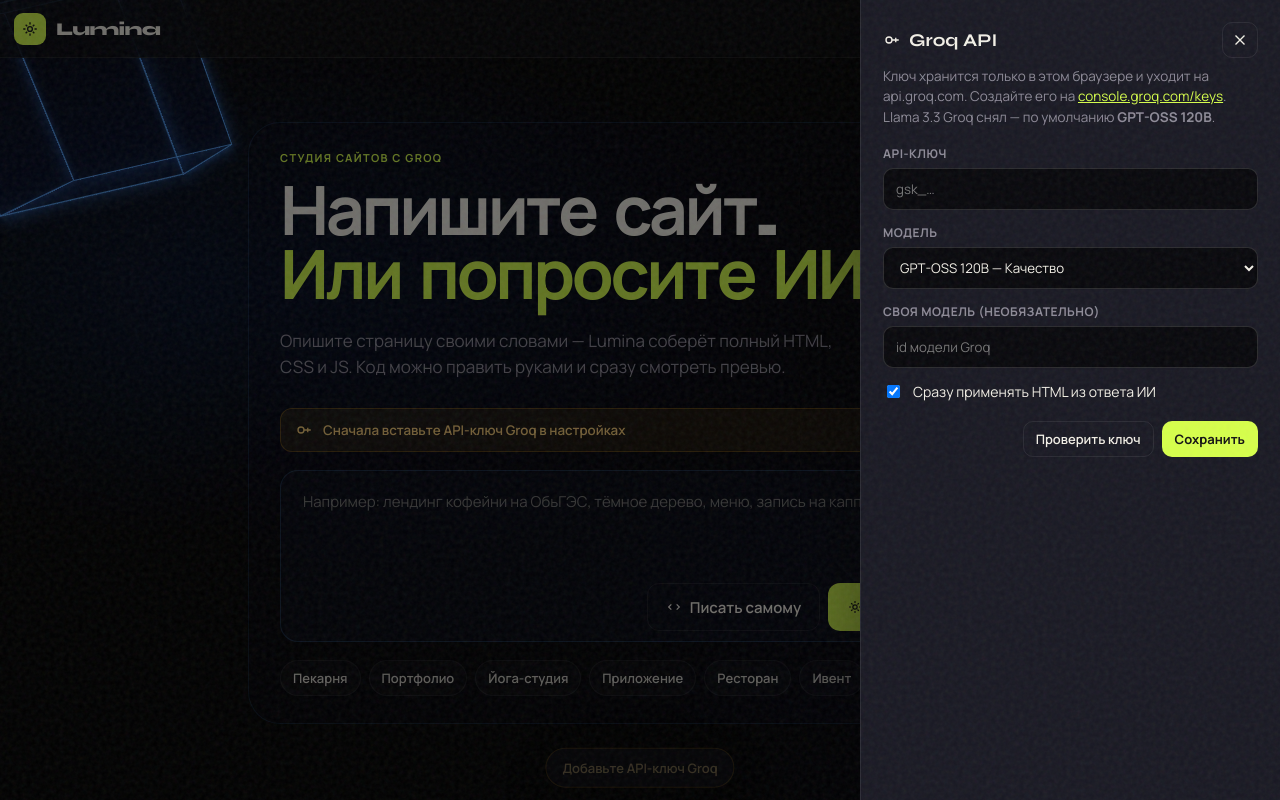
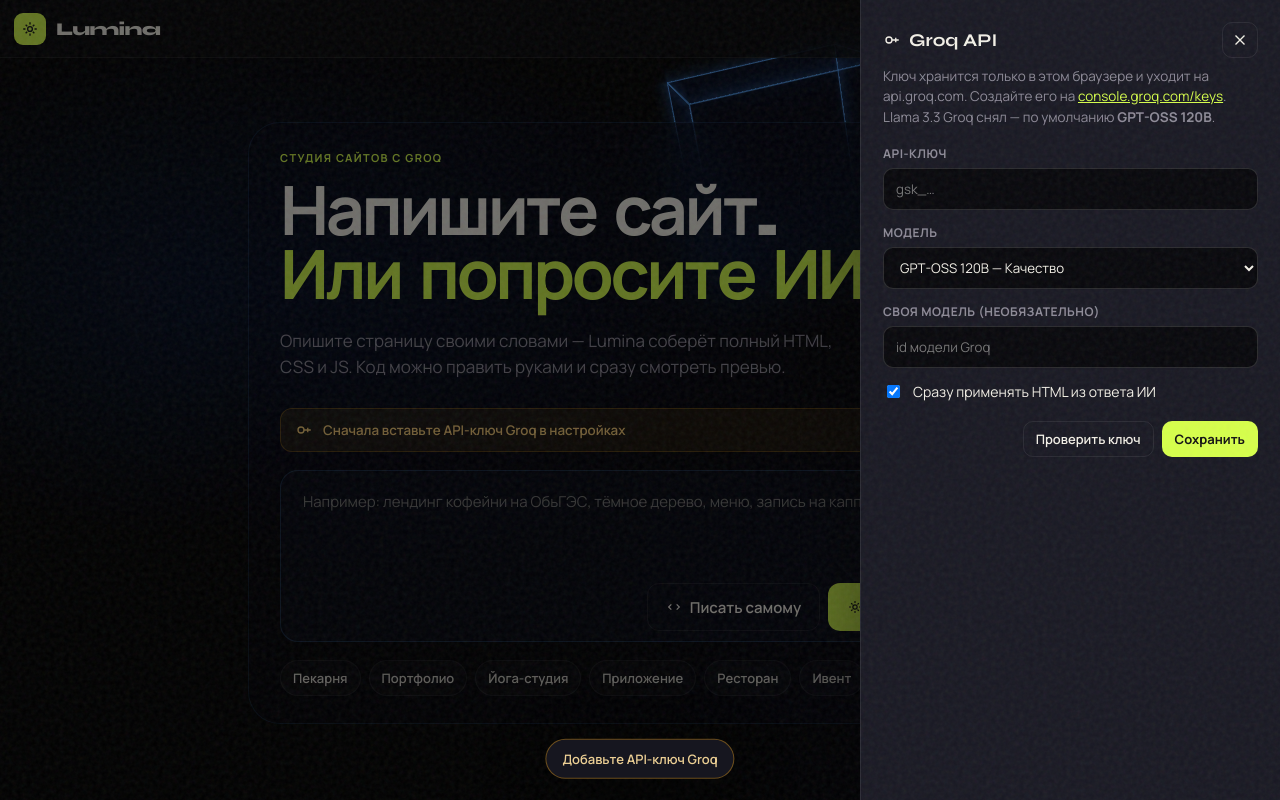
Before and after one commit to MrAtErzix/lumina, a website built with Vite: page index.html in a window 1280 px wide. Both pictures are taken after typing "Sample" into the empty fields and a click on the button "Создать с ИИ". Built offline with nearby package versions, Linux system fonts and the light colour scheme; a web font is replaced by a local one.

Commit message:
Start cube physics and mouse trail on load
startFx was imported but never called, so Vite dropped the whole effect.

```diff
--- a/src/fx.js
+++ b/src/fx.js
@@ -1,19 +1,32 @@
 const LIFE = 700
 const SIZE = 180
-const HIT = 118
 
 function cmPx(n) {
   const el = document.createElement('div')
-  el.style.cssText = `position:absolute;visibility:hidden;width:${n}cm;height:0`
+  el.style.cssText = `position:absolute;left:-9999px;top:0;width:${n}cm;height:1px`
   document.body.appendChild(el)
-  const px = el.offsetWidth
+  const px = el.getBoundingClientRect().width
   el.remove()
-  return px || n * 37.795
+  return px > 1 ? px : n * 37.7952755906
 }
 
+function isUi(el) {
+  return !!(
+    el &&
+    el.closest &&
+    el.closest(
+      'button, a, input, textarea, select, label, .hero-glass, .catalog, .topbar, .overlay, .studio, .modal, .toast',
+    )
+  )
+}
+
+let started = false
+
 export function startFx() {
+  if (started) return
   const wrap = document.querySelector('.holo-wrap')
   if (!wrap) return
+  started = true
 
   const canvas = document.createElement('canvas')
   canvas.className = 'trail-canvas'
@@ -21,21 +34,23 @@
   const ctx = canvas.getContext('2d')
 
   const stickLen = cmPx(2)
+  const hitR = SIZE * 0.78
 
-  let x = window.innerWidth * 0.62
-  let y = window.innerHeight * 0.4
-  let vx = 0.55
-  let vy = -0.28
+  let x = Math.max(SIZE, window.innerWidth * 0.72)
+  let y = Math.max(SIZE, window.innerHeight * 0.38)
+  let vx = 1.25
+  let vy = -0.7
   let dragging = false
   let inside = false
-  let lastMx = x
-  let lastMy = y
+  let lastMx = 0
+  let lastMy = 0
+  let hasMouse = false
   let lastT = performance.now()
   let anchor = null
 
-  wrap.style.animation = 'none'
   wrap.style.left = '0'
   wrap.style.top = '0'
+  wrap.style.margin = '0'
   wrap.style.cursor = 'grab'
 
   const sticks = []
@@ -45,8 +60,8 @@
     const dpr = Math.min(2, window.devicePixelRatio || 1)
     canvas.width = Math.floor(window.innerWidth * dpr)
     canvas.height = Math.floor(window.innerHeight * dpr)
-    canvas.style.width = window.innerWidth + 'px'
-    canvas.style.height = window.innerHeight + 'px'
+    canvas.style.width = `${window.innerWidth}px`
+    canvas.style.height = `${window.innerHeight}px`
     ctx.setTransform(dpr, 0, 0, dpr, 0, 0)
   }
   resize()
@@ -60,13 +75,17 @@
   }
 
   function trailTo(mx, my) {
+    if (document.body.classList.contains('on-studio')) {
+      anchor = null
+      return
+    }
     if (!anchor) {
       anchor = { x: mx, y: my }
       addDot(mx, my)
       return
     }
-    const jump = Math.hypot(mx - lastMx, my - lastMy)
-    if (jump > stickLen * 4) {
+    const jump = Math.hypot(mx - anchor.x, my - anchor.y)
+    if (jump > stickLen * 6) {
       anchor = { x: mx, y: my }
       addDot(mx, my)
       return
@@ -98,18 +117,22 @@
 
     if (dragging) {
       const dt = Math.max(8, now - lastT)
-      vx = ((mx - lastMx) / dt) * 18
-      vy = ((my - lastMy) / dt) * 18
+      vx = ((mx - lastMx) / dt) * 16
+      vy = ((my - lastMy) / dt) * 16
       x = mx
       y = my
-    } else if (d < HIT) {
+    } else if (d < hitR && !document.body.classList.contains('on-studio')) {
       if (!inside) {
         const nx = dx / (d || 1)
         const ny = dy / (d || 1)
-        const speed = Math.hypot(mx - lastMx, my - lastMy)
-        const impulse = 10 + Math.min(28, speed * 0.9)
-        vx -= nx * impulse
-        vy -= ny * impulse
+        const speed = hasMouse ? Math.hypot(mx - lastMx, my - lastMy) : 10
+        const impulse = 14 + Math.min(36, speed * 1.15)
+        vx -= nx * impulse * 0.4
+        vy -= ny * impulse * 0.4
+        if (hasMouse) {
+          vx += (mx - lastMx) * 0.4
+          vy += (my - lastMy) * 0.4
+        }
       }
       inside = true
     } else {
@@ -119,49 +142,63 @@
     lastMx = mx
     lastMy = my
     lastT = now
+    hasMouse = true
   }
 
   window.addEventListener('pointermove', onMove, { passive: true })
   window.addEventListener('pointerdown', (e) => {
-    if (Math.hypot(e.clientX - x, e.clientY - y) < HIT) {
+    if (e.button != null && e.button !== 0) return
+    if (isUi(e.target)) return
+    if (document.body.classList.contains('on-studio')) return
+    if (Math.hypot(e.clientX - x, e.clientY - y) < hitR) {
       dragging = true
       wrap.style.cursor = 'grabbing'
+      document.body.style.userSelect = 'none'
     }
   })
-  window.addEventListener('pointerup', () => {
+  function endDrag() {
     dragging = false
     wrap.style.cursor = 'grab'
-  })
-  window.addEventListener('pointerleave', () => {
-    dragging = false
-    anchor = null
-  })
+    document.body.style.userSelect = ''
+  }
+  window.addEventListener('pointerup', endDrag)
+  window.addEventListener('pointercancel', endDrag)
 
   function tick() {
     const studio = document.body.classList.contains('on-studio')
-    if (!dragging) {
+    wrap.style.visibility = studio ? 'hidden' : 'visible'
+    canvas.style.opacity = studio ? '0' : '1'
+
+    if (!studio && !dragging) {
       x += vx
       y += vy
-      vx *= 0.991
-      vy *= 0.991
-      vx += Math.sin(performance.now() / 1600) * 0.018
-      vy += Math.cos(performance.now() / 2100) * 0.012
-      const m = SIZE / 2 + 16
+      vx *= 0.994
+      vy *= 0.994
+      const t = performance.now()
+      vx += Math.sin(t / 1400) * 0.032
+      vy += Math.cos(t / 1800) * 0.026
+      const minSp = 0.5
+      const sp = Math.hypot(vx, vy)
+      if (sp < minSp) {
+        vx = (vx / (sp || 1)) * minSp
+        vy = (vy / (sp || 1)) * minSp
+      }
+      const m = SIZE / 2 + 24
       if (x < m) {
         x = m
-        vx = Math.abs(vx) * 0.86
+        vx = Math.abs(vx)
       }
       if (y < m) {
         y = m
-        vy = Math.abs(vy) * 0.86
+        vy = Math.abs(vy)
       }
       if (x > window.innerWidth - m) {
         x = window.innerWidth - m
-        vx = -Math.abs(vx) * 0.86
+        vx = -Math.abs(vx)
       }
       if (y > window.innerHeight - m) {
         y = window.innerHeight - m
-        vy = -Math.abs(vy) * 0.86
+        vy = -Math.abs(vy)
       }
     }
     wrap.style.transform = `translate3d(${x}px, ${y}px, 0) translate(-50%, -50%)`
@@ -174,10 +211,10 @@
       for (const s of sticks) {
         const a = 1 - (now - s.t) / LIFE
         if (a <= 0) continue
-        ctx.strokeStyle = `rgba(120, 190, 255, ${a * 0.92})`
-        ctx.shadowColor = 'rgba(80, 160, 255, 0.8)'
-        ctx.shadowBlur = 8
-        ctx.lineWidth = 2.2
+        ctx.strokeStyle = `rgba(150, 210, 255, ${a * 0.95})`
+        ctx.shadowColor = `rgba(70, 150, 255, ${a})`
+        ctx.shadowBlur = 12
+        ctx.lineWidth = 2.8
         ctx.beginPath()
         ctx.moveTo(s.x1, s.y1)
         ctx.lineTo(s.x2, s.y2)
@@ -187,11 +224,15 @@
       for (const d of dots) {
         const a = 1 - (now - d.t) / LIFE
         if (a <= 0) continue
-        ctx.fillStyle = `rgba(180, 220, 255, ${a})`
+        ctx.fillStyle = `rgba(220, 240, 255, ${a})`
         ctx.beginPath()
-        ctx.arc(d.x, d.y, 3.4, 0, Math.PI * 2)
+        ctx.arc(d.x, d.y, 3.8, 0, Math.PI * 2)
         ctx.fill()
       }
+    } else {
+      sticks.length = 0
+      dots.length = 0
+      anchor = null
     }
     while (sticks.length && now - sticks[0].t > LIFE) sticks.shift()
     while (dots.length && now - dots[0].t > LIFE) dots.shift()
--- a/src/main.js
+++ b/src/main.js
@@ -937,3 +937,4 @@
 
 saveSettings(state.settings)
 render()
+startFx()
--- a/src/style.css
+++ b/src/style.css
@@ -648,10 +648,11 @@
 }
 .holo-wrap {
   position: absolute;
-  left: 0;
-  top: 0;
+  left: 72%;
+  top: 38%;
   width: 180px;
   height: 180px;
+  margin: -90px 0 0 -90px;
   transform-style: preserve-3d;
   pointer-events: auto;
   cursor: grab;
@@ -662,6 +663,7 @@
   height: 100%;
   position: relative;
   transform-style: preserve-3d;
+  transform-origin: 50% 50%;
   animation: holo-spin 16s linear infinite;
 }
 .hf {
```
